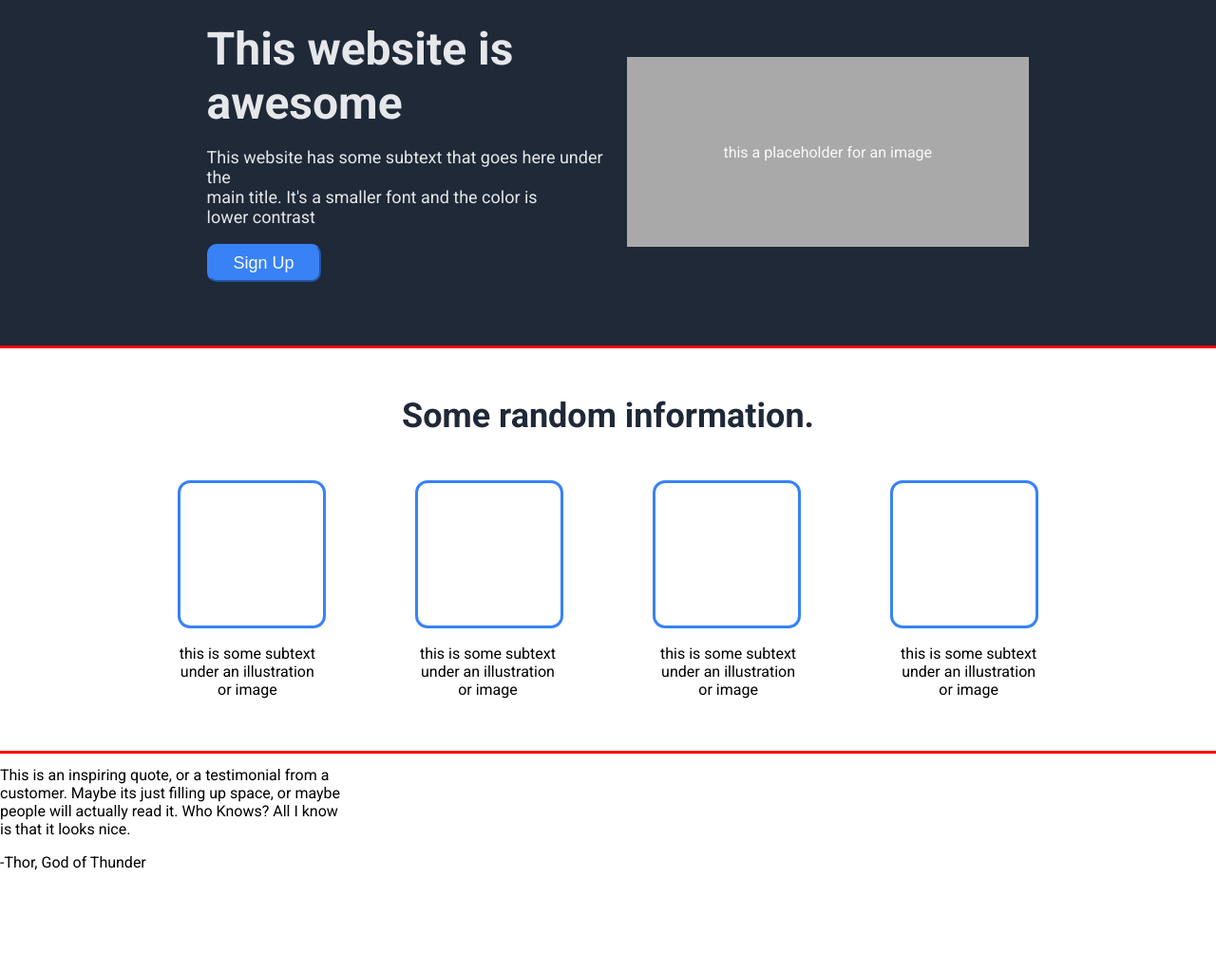
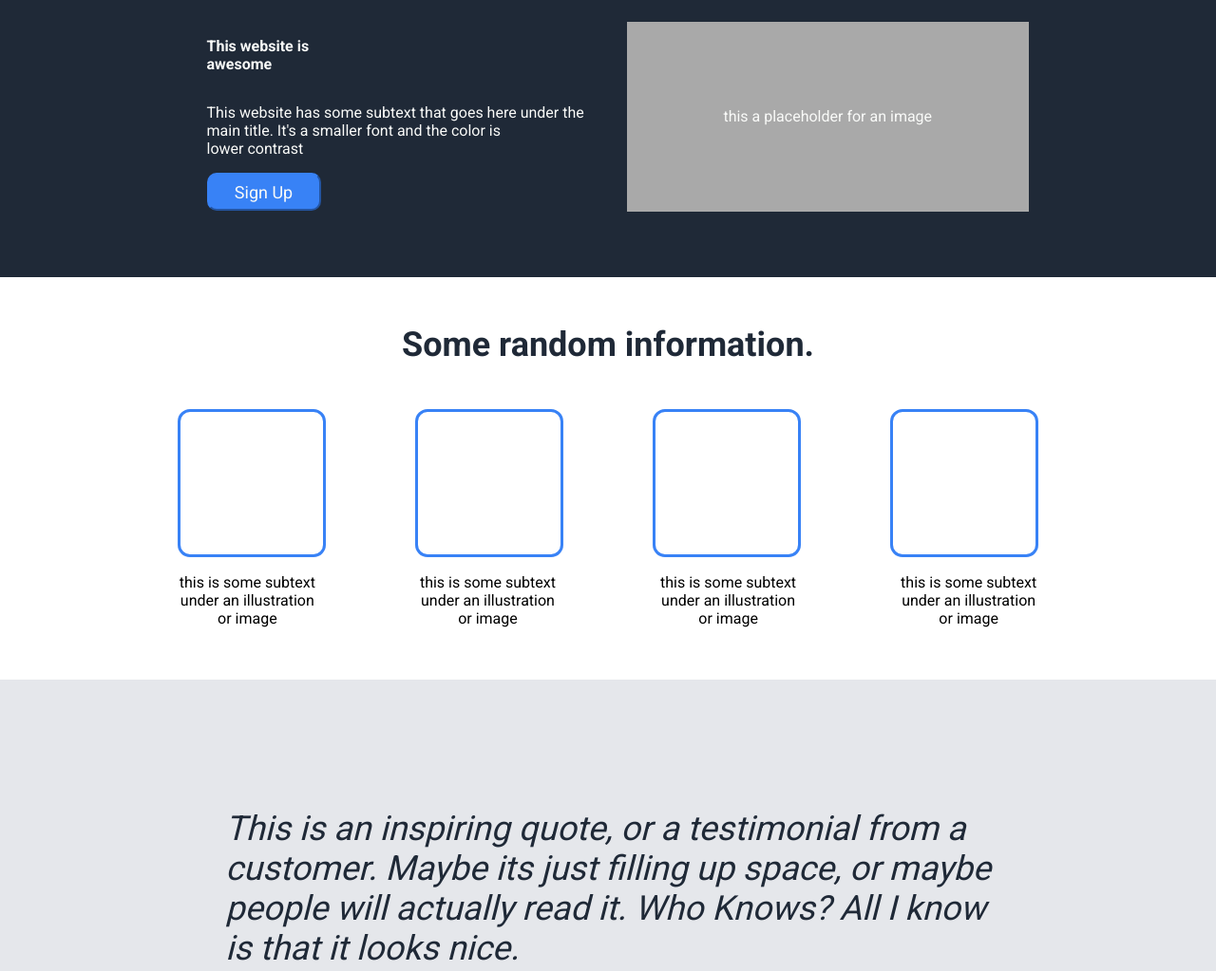
Before and after one commit to baileym12/landing-page, a plain HTML site: page index.html in a window 1280 px wide. Shown: the part 97-1120 px from the top of the page at 95% size. Before the commit the page ends 1031 px from the top, so only its background shows below. Drawn offline with Linux system fonts and the light colour scheme.

Commit message:
Quote CSS

```diff
--- a/styles.css
+++ b/styles.css
@@ -52,21 +52,25 @@ body {
     margin-left: 12.5%;
 }
 
-.top .left strong{
+.top .left span strong{
     font-size: 48px;
     font-weight: 900;
     margin-bottom: 0px;
     padding-bottom: 0px;
 }
 
-.top .left p{
+.top .left span{
     font-size: 18px;
+    font-weight: 300;
     color: #E5E7EB;
+    margin: 10px;
+    margin-left: 0;
     margin-top: 0px;
     padding-top: 0px;
 }
 
 .top .left button{
+    font-family: 'Roboto', sans-serif;
     border-radius: 10px;
     border-color: #3882f6;
     font-size: 18px;
@@ -94,7 +98,6 @@ body {
 }
 
 .middle{
-    outline: solid red 3px;
     display: flex;
     flex-direction: column;
     align-items: center;
@@ -137,3 +140,25 @@ body {
     margin-top: 20px;
     text-align: center;
 }
+
+.quote{
+    background-color: #e5e7eb;
+    display: flex;
+    flex-direction: column;
+    align-items: center;
+    padding: 100px;
+}
+
+.quote .quote-text{
+    font-size: 36px;
+    font-weight: 300;
+    font-style: italic;
+    color: #1F2937;
+}
+
+.quote .author{
+    font-size: 20px;
+    margin-left: 400px;
+    color: #1f2937;
+    font-weight: 900;
+}
```
